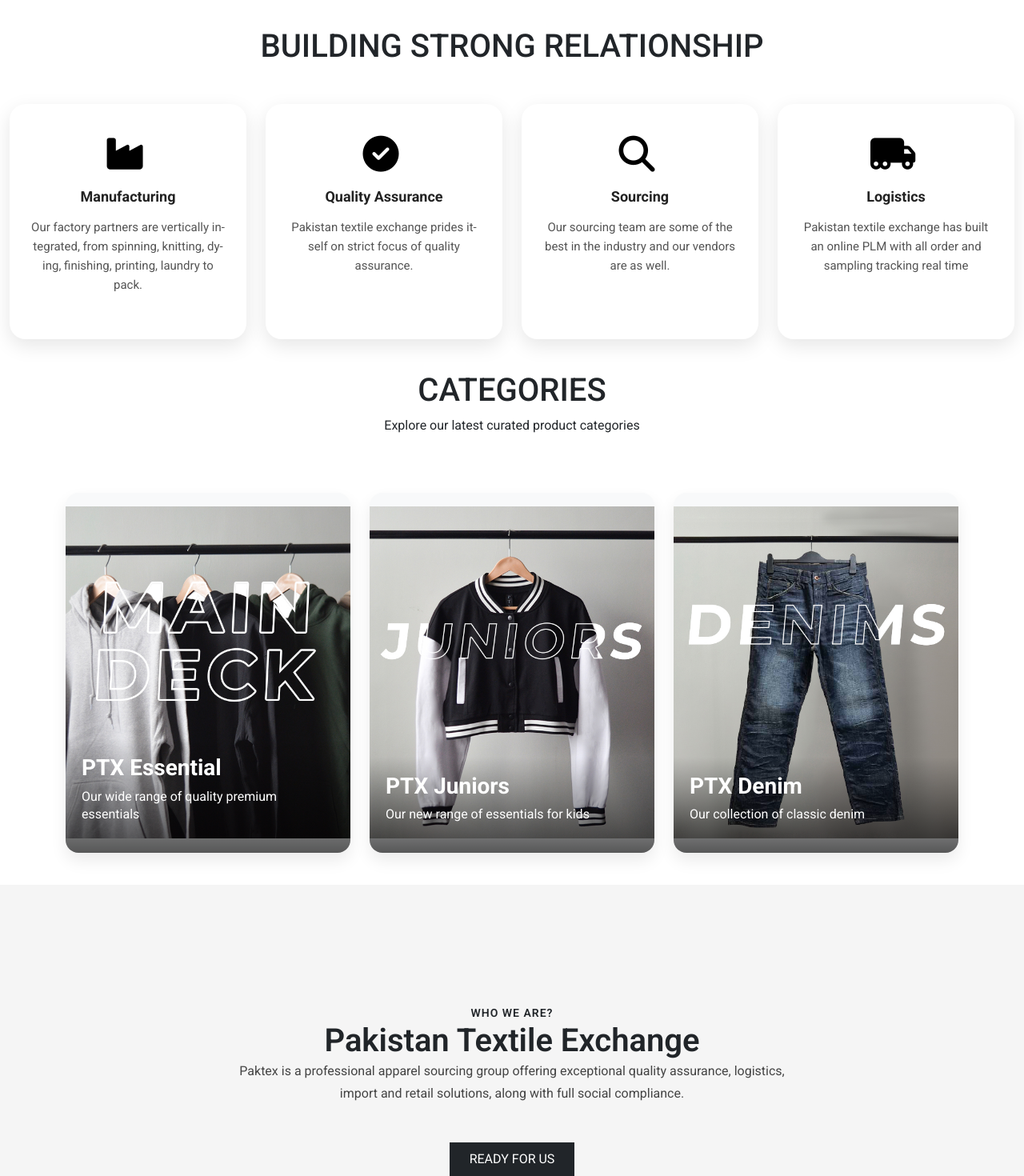
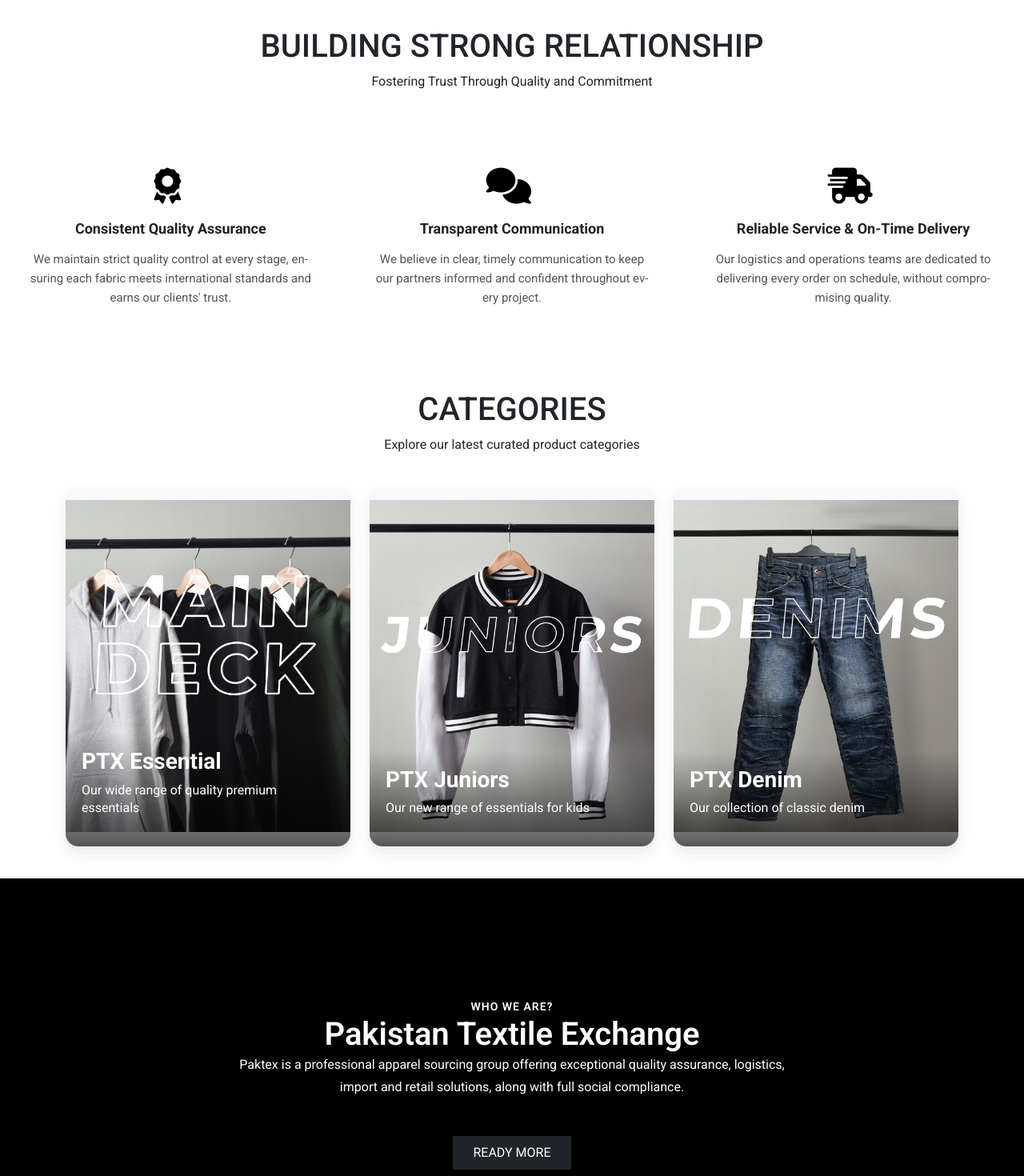
Before and after one commit to Zeeshanprojects/PTX-2, a React (Create React App) app in the folder PTX-2/ptx-2/: page / in a window 1280 px wide. Shown: the part 860-2330 px from the top of the page at 80% size. Built offline with nearby package versions, Linux system fonts and the light colour scheme.

Commit message:
Code Updated

```diff
--- a/PTX-2/ptx-2/src/Images/Image.js
+++ b/PTX-2/ptx-2/src/Images/Image.js
@@ -6,7 +6,7 @@ const Image = {
   slider4: require("./s4.webp"),
   slider5: require("./s5.webp"),
   slider6: require("./s6.webp"),
-  Blog1: require("./Blog1.webp"),
+  Blog1: require("./Blog-1.webp"),
   Blog2: require("./Stitch.webp"),
   latestproduct1: require("./latestproduct1.jpg"),
   latestproduct2: require("./latestproduct2.jpg"),
@@ -17,10 +17,10 @@ const Image = {
   p1: require("./Production1.webp"),
   p2: require("./Production2.webp"),
   p3: require("./Production3.webp"),
-    p4: require("./Production4.webp"),
+  p4: require("./Production4.webp"),
   p5: require("./Production5.webp"),
   p6: require("./Production6.webp"),
-    p7: require("./Production7.webp"),
+  p7: require("./Production7.webp"),
   p8: require("./Production8.webp"),
   p9: require("./Production9.webp"),
   image1: require("./1.webp"),
--- a/PTX-2/ptx-2/src/Pages/Gallery.jsx
+++ b/PTX-2/ptx-2/src/Pages/Gallery.jsx
@@ -1,25 +1,24 @@
 import React, { useEffect, useState } from "react";
 import { Link } from "react-router-dom";
 import axios from "axios";
+import { motion } from "framer-motion"; // ✅ Import Framer Motion
 import "./Gallery.style.css";
 
 export default function Gallery() {
   const [galleryImages, setGalleryImages] = useState([]);
-  const [loading, setLoading] = useState(true); // Loading state
+  const [loading, setLoading] = useState(true);
 
   useEffect(() => {
     document.title = "Gallery | Pakistan Textile Exchange";
-
-    // Fetching gallery data from backend API
     axios
       .get("https://ptxapi.io/api/gallery")
       .then((response) => {
         setGalleryImages(response.data);
-        setLoading(false); // Set loading to false once data is fetched
+        setLoading(false);
       })
       .catch((error) => {
         console.error("Error fetching gallery data:", error);
-        setLoading(false); // Set loading to false even if there's an error
+        setLoading(false);
       });
   }, []);
 
@@ -34,23 +33,41 @@ export default function Gallery() {
   return (
     <>
       <div className="background-color">
-        <h1 className="mt-5 text-center">GALLERY</h1>
+        <motion.h1
+          className="mt-5 text-center"
+          initial={{ opacity: 0, y: -20 }}
+          animate={{ opacity: 1, y: 0 }}
+          transition={{ duration: 0.6, ease: "easeOut" }}
+        >
+          GALLERY
+        </motion.h1>
       </div>
       <br />
 
       {/* Nav Tabs */}
-      <ul className="nav justify-content-center gallery-tabs color">
-        {navLinks.map((link) => (
-          <li className="nav-item" key={link.name}>
+      <motion.ul
+        className="nav justify-content-center gallery-tabs color"
+        initial={{ opacity: 0 }}
+        animate={{ opacity: 1 }}
+        transition={{ delay: 0.4, duration: 0.6 }}
+      >
+        {navLinks.map((link, i) => (
+          <motion.li
+            className="nav-item"
+            key={link.name}
+            initial={{ opacity: 0, y: 10 }}
+            whileInView={{ opacity: 1, y: 0 }}
+            viewport={{ once: true }}
+            transition={{ delay: 0.1 * i, duration: 0.4 }}
+          >
             <Link className="nav-link color text-muted" to={link.path}>
               {link.name}
             </Link>
-          </li>
+          </motion.li>
         ))}
-      </ul>
+      </motion.ul>
       <br />
 
-      {/* Display Spinner while loading */}
       {loading ? (
         <div className="d-flex justify-content-center mt-5">
           <div
@@ -62,18 +79,24 @@ export default function Gallery() {
           </div>
         </div>
       ) : (
-        // Gallery Images from API
         <div className="container-fluid">
           <div className="row">
             {galleryImages.map((item, index) => (
-              <div className="col-md-3 mb-3" key={index}>
+              <motion.div
+                className="col-md-3 mb-3"
+                key={index}
+                initial={{ opacity: 0, scale: 0.9 }}
+                whileInView={{ opacity: 1, scale: 1 }}
+                transition={{ duration: 0.5, delay: index * 0.1 }}
+                viewport={{ once: true }}
+              >
                 <div className="gallery-card">
                   <img src={item.url} alt={`Gallery-${index}`} />
                   <h2 className="hover-caption text-align-center">
                     {item.text}
                   </h2>
                 </div>
-              </div>
+              </motion.div>
             ))}
           </div>
         </div>
--- a/PTX-2/ptx-2/src/Pages/Home.jsx
+++ b/PTX-2/ptx-2/src/Pages/Home.jsx
@@ -170,39 +170,36 @@ const products = [
         </Link>
       </div>
       <div className="space"></div>
+<div className="text-center">
+   <h1 className="text-center">BUILDING STRONG RELATIONSHIP</h1>
+      <p className="categories-subtitle">Fostering Trust Through Quality and Commitment</p>
+</div>
 
-      <h1 className="text-center">BUILDING STRONG RELATIONSHIP</h1>
       <div className="space"></div>
 
     <div className="container-fluid">
   <div className="row g-4">
     {[
       {
-              icon: "fas fa-industry",
-              title: "Manufacturing",
+        icon: "fas fa-award",
+        title: "Consistent Quality Assurance",
         desc:
-                "Our factory partners are vertically integrated, from spinning, knitting, dying, finishing, printing, laundry to pack.",
+          "We maintain strict quality control at every stage, ensuring each fabric meets international standards and earns our clients' trust.",
       },
       {
-              icon: "fas fa-check-circle",
-              title: "Quality Assurance",
+        icon: "fas fa-comments",
+        title: "Transparent Communication",
         desc:
-                "Pakistan textile exchange prides itself on strict focus of quality assurance.",
+          "We believe in clear, timely communication to keep our partners informed and confident throughout every project.",
       },
       {
-              icon: "fas fa-search",
-              title: "Sourcing",
+        icon: "fas fa-shipping-fast",
+        title: "Reliable Service & On-Time Delivery",
         desc:
-                "Our sourcing team are some of the best in the industry and our vendors are as well.",
-            },
-            {
-              icon: "fas fa-truck-moving",
-              title: "Logistics",
-              desc:
-                "Pakistan textile exchange has built an online PLM with all order and sampling tracking real time",
+          "Our logistics and operations teams are dedicated to delivering every order on schedule, without compromising quality.",
       },
     ].map((card, index) => (
-            <div key={index} className="col-sm-12 col-md-6 col-lg-3">
+      <div key={index} className="col-sm-12 col-md-6 col-lg-4">
         <motion.div
           className="relationship-card"
           variants={cardVariants}
@@ -220,8 +217,8 @@ const products = [
   </div>
 </div>
 
-      <div className="space"></div>
-<div className="section-heading text-center mb-5">
+
+<div className="section-heading text-center mt-5">
   <h1 className="categories-title">CATEGORIES</h1>
   <p className="categories-subtitle">Explore our latest curated product categories</p>
 </div>
@@ -270,9 +267,9 @@ const products = [
     Paktex is a professional apparel sourcing group offering exceptional quality assurance,
     logistics, import and retail solutions, along with full social compliance.
   </p>
-  <Link to="/search">
+  <Link to="/Aboutus">
     <button type="button" className="btn btn-dark px-4 py-2 mt-3">
-      READY FOR US
+      READY MORE
     </button>
   </Link>
 </motion.div>
@@ -288,8 +285,9 @@ const products = [
       transition={{ duration: 0.6, ease: "easeOut" }}
       viewport={{ once: true }}
     >
-      <h2 className="fw-bold factory-text">OUR FACTORY PRODUCTION</h2>
-      <p>
+      <h1>OUR FACTORY PRODUCTION</h1>
+      <p className="fw-bold">Where Innovation Meets Craftsmanship in Every Stitch</p>
+      <p className="factory-para">
         At our state-of-the-art textile facility, we specialize in the production of high-quality fabrics ranging from denim to woven and knitwear.
        From yarn spinning to final finishing, each process is carefully monitored under strict quality controls.
       <p>Our production floor is equipped with modern looms, automated dyeing units, and precision cutting machines to maintain accuracy and minimize waste. Sustainability is also a key pillar of our operations — we’ve adopted eco-friendly practices in water usage, chemical handling, and energy management.</p>
@@ -333,8 +331,12 @@ const products = [
 
 
 
+<div className="text-center">
+  <h1 className="text-center fw-bold fs-1">BLOGS</h1>
+  <p>Insights, Stories, and Industry Trends
+  </p>
+</div>
 
-<h1 className="text-center fw-bold fs-1">BLOGS</h1>
 <div className="space"></div>
 
 <div className="container blog-section p-2">
@@ -342,7 +344,7 @@ const products = [
 
     {/* Blog Card 1 */}
     <motion.div
-      className="col-sm-12 col-md-12 col-lg-5 col-xl-6"
+      className="col-sm-12 col-md-12 col-lg-4 col-xl-4"
       initial={{ opacity: 0, x: -50 }}
       whileInView={{ opacity: 1, x: 0 }}
       transition={{ duration: 0.6 }}
@@ -370,7 +372,7 @@ const products = [
 
     {/* Blog Card 2 */}
     <motion.div
-      className="col-sm-12 col-md-12 col-lg-5 col-xl-6"
+      className="col-sm-12 col-md-12 col-lg-4 col-xl-4"
       initial={{ opacity: 0, x: 50 }}
       whileInView={{ opacity: 1, x: 0 }}
       transition={{ duration: 0.6 }}
--- a/PTX-2/ptx-2/src/Pages/Home.style.css
+++ b/PTX-2/ptx-2/src/Pages/Home.style.css
@@ -4,7 +4,6 @@ body {
 .factory-col {
   overflow: hidden;
 }
-
 .factory-image {
   width: 100%;
   height: 90%; /* Increased to reduce gap */
@@ -40,21 +39,29 @@ body {
   padding: 16px 22px 16px 22px !important;
   border-radius: 0 !important;
 }
-
 .relationship-card {
   text-align: center;
   background: #ffffff;
   padding: 40px 25px;
   border-radius: 20px;
   height: 100%;
-  box-shadow: 0 8px 25px rgba(0, 0, 0, 0.1);
+
   transition: transform 0.4s ease, box-shadow 0.4s ease;
   position: relative;
 }
 
-.relationship-card:hover {
+/* .relationship-card:hover {
   transform: translateY(-10px);
   box-shadow: 0 15px 30px rgba(0, 0, 0, 0.2);
+} */
+ .factory-para{
+  text-align: justify !important;
+ }
+
+.relationship-icon {
+  font-size: 36px;
+  color: #007bff;
+  margin-bottom: 15px;
 }
 
 .icon-circle {
@@ -173,13 +180,14 @@ body {
 
 .blog-img-wrapper {
   overflow: hidden;
+
   border-radius: 16px 16px 0 0;
 }
 
 .blog-img {
   width: 100%;
   height: 300px;
-  object-fit: cover;
+ object-fit: cover !important;
   transition: transform 0.4s ease;
   display: block;
 }
@@ -304,7 +312,8 @@ p {
   border-radius: 0 !important;
 }
 .content-card {
-  background-color: #f5f5f5;
+  background-color: black;
+  color: white;
   padding: 150px 20px;
   text-align: center;
 }
@@ -312,7 +321,7 @@ p {
 .card-subtitle {
   font-size: 14px;
   font-weight: 600;
-  color: #666;
+  color: white !important;
   margin-bottom: 10px;
   text-transform: uppercase;
   letter-spacing: 1px;
@@ -327,7 +336,7 @@ p {
 
 .card-description {
   font-size: 16px;
-  color: #444;
+  color: white !important;
   max-width: 700px;
   margin: 0 auto 30px;
   line-height: 1.8;
```
Also changed, not shown: PTX-2/ptx-2/src/Images/Blog-1.webp (added). Lines whose indentation alone changed are shown as unchanged.
